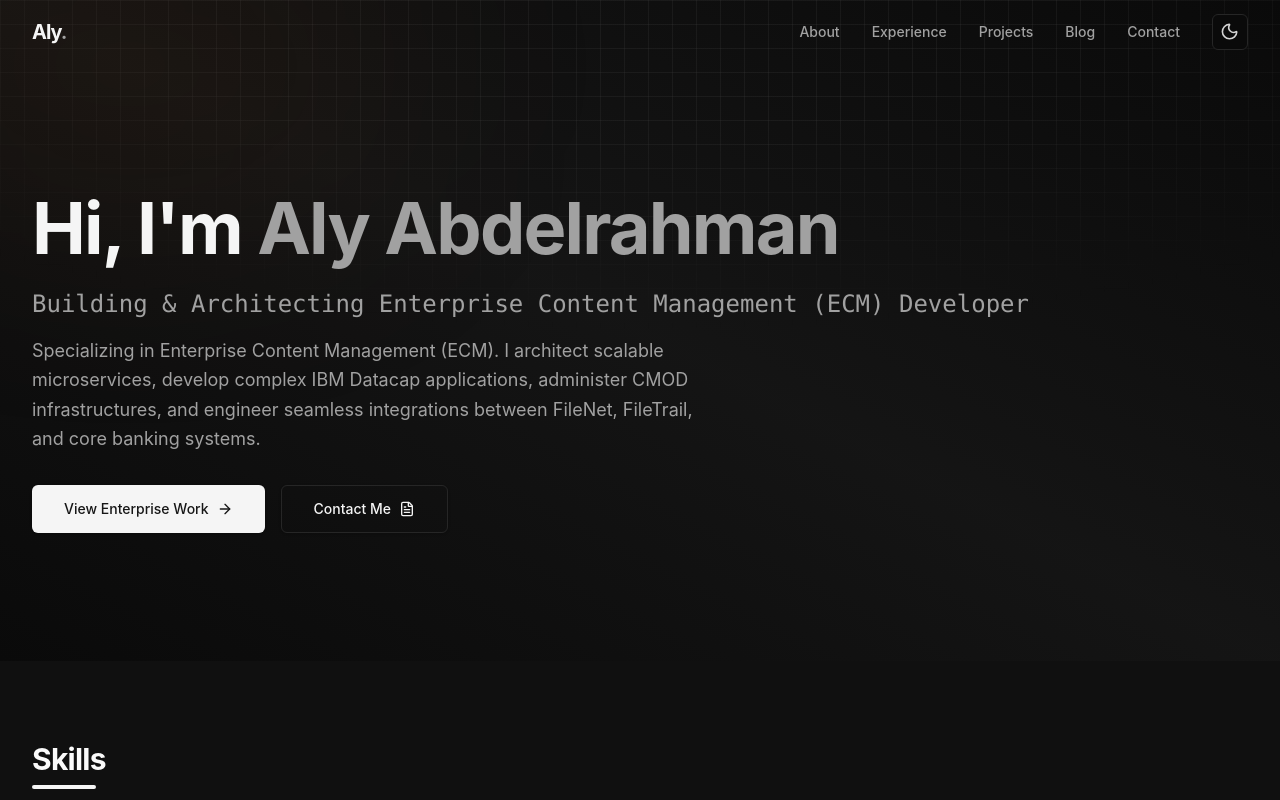
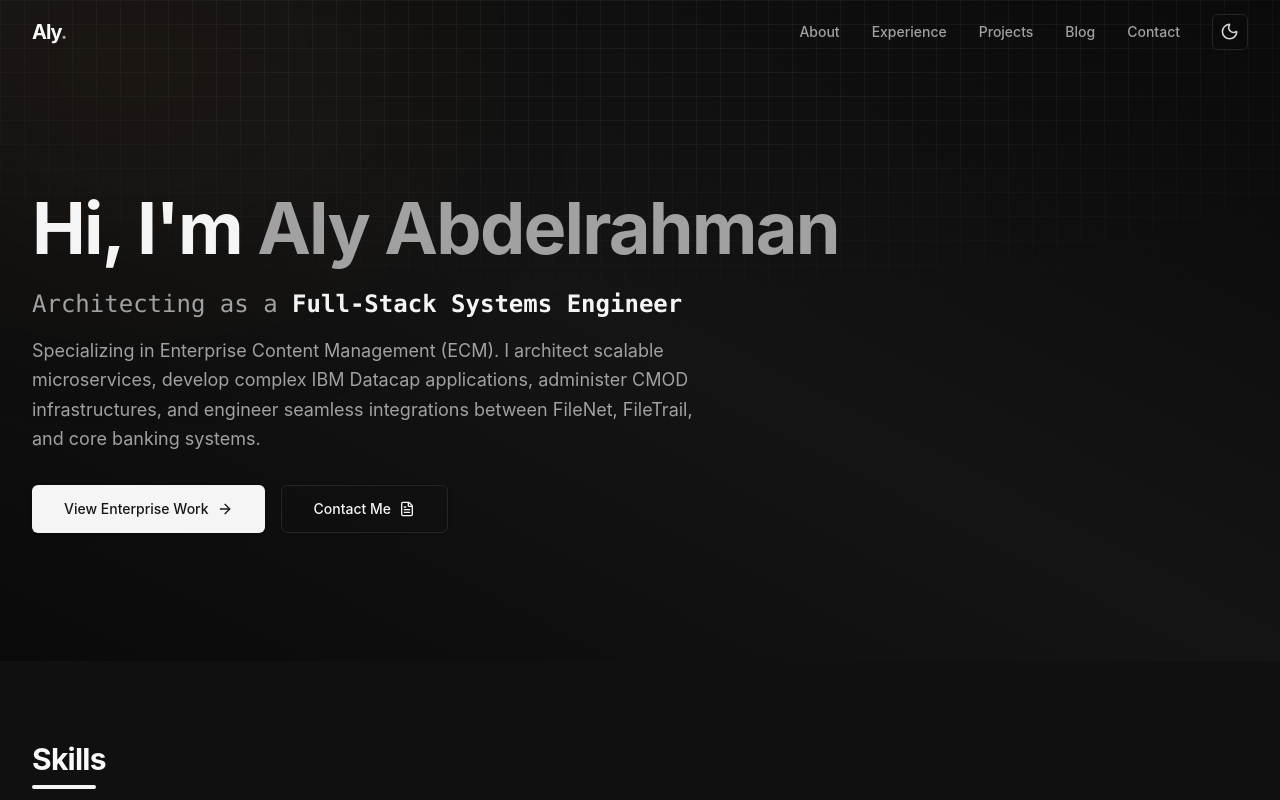
Before and after one commit to AlyAbokhdra/Aly-Abdelrahman-Portfolio, a Next.js app: page / in a window 1280 px wide. Shown: the top 800 px of the page. Built offline with nearby package versions, Linux system fonts and the light colour scheme.

Commit message:
Fix Light Mode

```diff
--- a/components/AnimatedRole.tsx
+++ b/components/AnimatedRole.tsx
@@ -4,12 +4,11 @@ import { useEffect, useState } from "react";
 import { motion, AnimatePresence } from "motion/react";
 
 const roles = [
-  "Associate ECM Technical Consultant",
-  "IBM FileNet & Datacap Specialist",
-  "Enterprise Content Management (ECM) Developer",
-  "Full-Stack Systems Engineer",
-  "Enterprise Integration Engineer",
-  "Junior Software Engineer",
+  { prefix: "Currently an", title: "Associate ECM Technical Consultant" },
+  { prefix: "Specializing in", title: "IBM FileNet & Datacap Solutions" },
+  { prefix: "Architecting as a", title: "Full-Stack Systems Engineer" },
+  { prefix: "Developing for", title: "Enterprise Content Management" },
+  { prefix: "Building as an", title: "Enterprise Integration Engineer" },
 ];
 
 export function AnimatedRole() {
@@ -24,9 +23,13 @@ export function AnimatedRole() {
     return () => clearInterval(interval);
   }, []);
 
-  // SSR Hydration safeguard
   if (!mounted) {
-    return <span className="inline-block">{roles[0]}</span>;
+    return (
+      <span className="inline-block">
+        <span className="text-neutral-500 dark:text-neutral-400">{roles[0].prefix} </span>
+        <span className="text-neutral-900 dark:text-neutral-100">{roles[0].title}</span>
+      </span>
+    );
   }
 
   return (
@@ -40,12 +43,14 @@ export function AnimatedRole() {
           transition={{ duration: 0.4, ease: "easeInOut" }}
           className="inline-block absolute left-0 top-0 whitespace-nowrap"
         >
-          {roles[index]}
+          <span className="text-neutral-500 dark:text-neutral-400">{roles[index].prefix} </span>
+          <span className="text-neutral-900 dark:text-neutral-100 font-semibold">{roles[index].title}</span>
         </motion.span>
       </AnimatePresence>
-      {/* Invisible placeholder to prevent layout shift. Using the longest role name. */}
+      {/* Invisible placeholder using the longest combined string to prevent layout shifts */}
       <span className="invisible pointer-events-none whitespace-nowrap" aria-hidden="true">
-        Associate ECM Technical Consultant
+        <span className="text-neutral-500">Currently an </span>
+        <span className="text-neutral-900 font-semibold">Associate ECM Technical Consultant</span>
       </span>
     </span>
   );
--- a/components/header.tsx
+++ b/components/header.tsx
@@ -37,7 +37,7 @@ export function Header() {
       <div className="container mx-auto px-4 sm:px-6 lg:px-8">
         <div className="flex h-16 items-center justify-between">
           <div className="flex-shrink-0">
-            <Link href="/" className="text-xl font-bold tracking-tighter text-neutral-900 dark:text-neutral-100">
+            <Link href="/" className="text-xl font-bold tracking-tighter text-neutral-950 dark:text-neutral-50">
               Aly<span className="text-neutral-500 dark:text-neutral-400">.</span>
             </Link>
           </div>
--- a/components/sections/hero.tsx
+++ b/components/sections/hero.tsx
@@ -27,18 +27,13 @@ const itemVariants = {
 export function Hero() {
   return (
     <section className="relative pt-32 pb-20 md:pt-48 md:pb-32 overflow-hidden bg-transparent">
-      <div className="absolute inset-0 z-0 overflow-hidden pointer-events-none bg-neutral-950">
-        {/* Subtle animated gradient background */}
-        <div className="absolute inset-0 bg-gradient-to-tr from-neutral-950 via-neutral-900 to-neutral-950 opacity-80" />
-
-        {/* Vercel-style architectural grid with a radial fade-out mask */}
+      <div className="absolute inset-0 z-0 overflow-hidden pointer-events-none bg-neutral-50 dark:bg-neutral-950">
+        <div className="absolute inset-0 bg-gradient-to-tr from-neutral-100 via-white to-neutral-50 dark:from-neutral-950 dark:via-neutral-900 dark:to-neutral-950 opacity-80" />
         <div
-          className="absolute inset-0 bg-[linear-gradient(to_right,#4f4f4f2e_1px,transparent_1px),linear-gradient(to_bottom,#4f4f4f2e_1px,transparent_1px)] bg-[size:24px_24px]"
+          className="absolute inset-0 bg-[linear-gradient(to_right,#e5e5e5_1px,transparent_1px),linear-gradient(to_bottom,#e5e5e5_1px,transparent_1px)] dark:bg-[linear-gradient(to_right,#4f4f4f2e_1px,transparent_1px),linear-gradient(to_bottom,#4f4f4f2e_1px,transparent_1px)] bg-[size:24px_24px]"
           style={{ maskImage: 'radial-gradient(ellipse 80% 50% at 50% 0%, #000 40%, transparent 100%)', WebkitMaskImage: 'radial-gradient(ellipse 80% 50% at 50% 0%, #000 40%, transparent 100%)' }}
         />
-
-        {/* Optional warm amber accent glow */}
-        <div className="absolute top-[-10%] left-[-10%] w-[40%] h-[40%] rounded-full bg-amber-900/10 blur-[120px]" />
+        <div className="absolute top-[-10%] left-[-10%] w-[40%] h-[40%] rounded-full bg-amber-500/10 dark:bg-amber-900/10 blur-[120px]" />
       </div>
 
       <div className="container mx-auto px-4 sm:px-6 lg:px-8 relative z-10">
@@ -56,7 +51,6 @@ export function Hero() {
 
           <motion.div variants={itemVariants}>
             <h2 className="text-xl sm:text-2xl font-mono text-neutral-400 mb-4 h-8 flex items-center">
-              <span>Building & Architecting&nbsp;</span>
               <AnimatedRole />
             </h2>
             <p className="text-lg text-neutral-500 dark:text-neutral-400 mb-8 max-w-2xl leading-relaxed">
```
